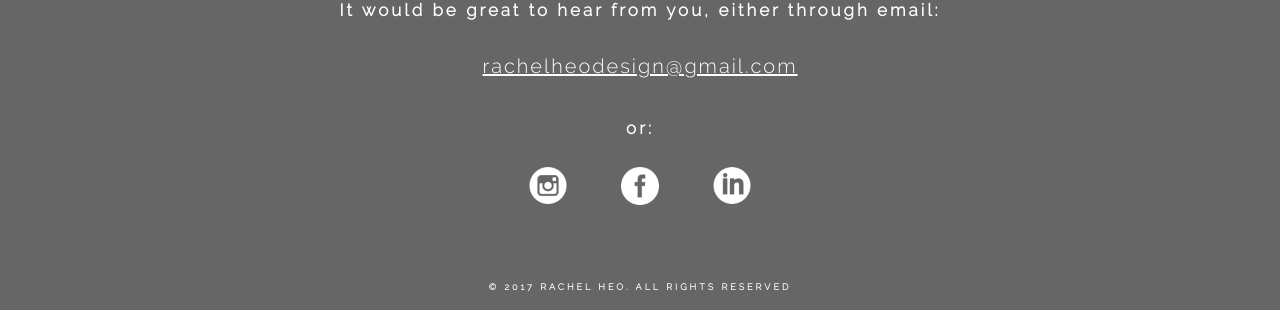
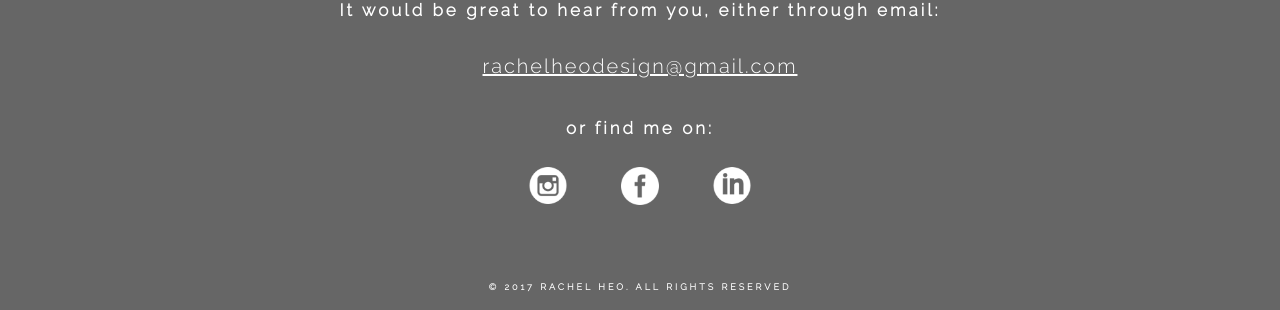
Before and after one commit to rachelheodesign/rachelheodesign.github.io, a Jekyll site: the page built from index.md, in a window 1280 px wide and 900 px high, scrolled down 7084 px. Shown: the part 573-883 px from the top of the window. Built offline with Jekyll 4.4.1, drawn with Linux system fonts in a browser that asks for light colours; nearby versions of some CDN libraries.

Commit message:
Change footer text for social media container

```diff
--- a/_includes/footer.html
+++ b/_includes/footer.html
@@ -9,7 +9,7 @@
 
       <a class="email" href="mailto:rachelheodesign@gmail.com">rachelheodesign@gmail.com</a>
 
-      <h4>or:</h4>
+      <h4>or find me on:</h4>
     </div>
 
     <div class="socialmedia-container">
```
